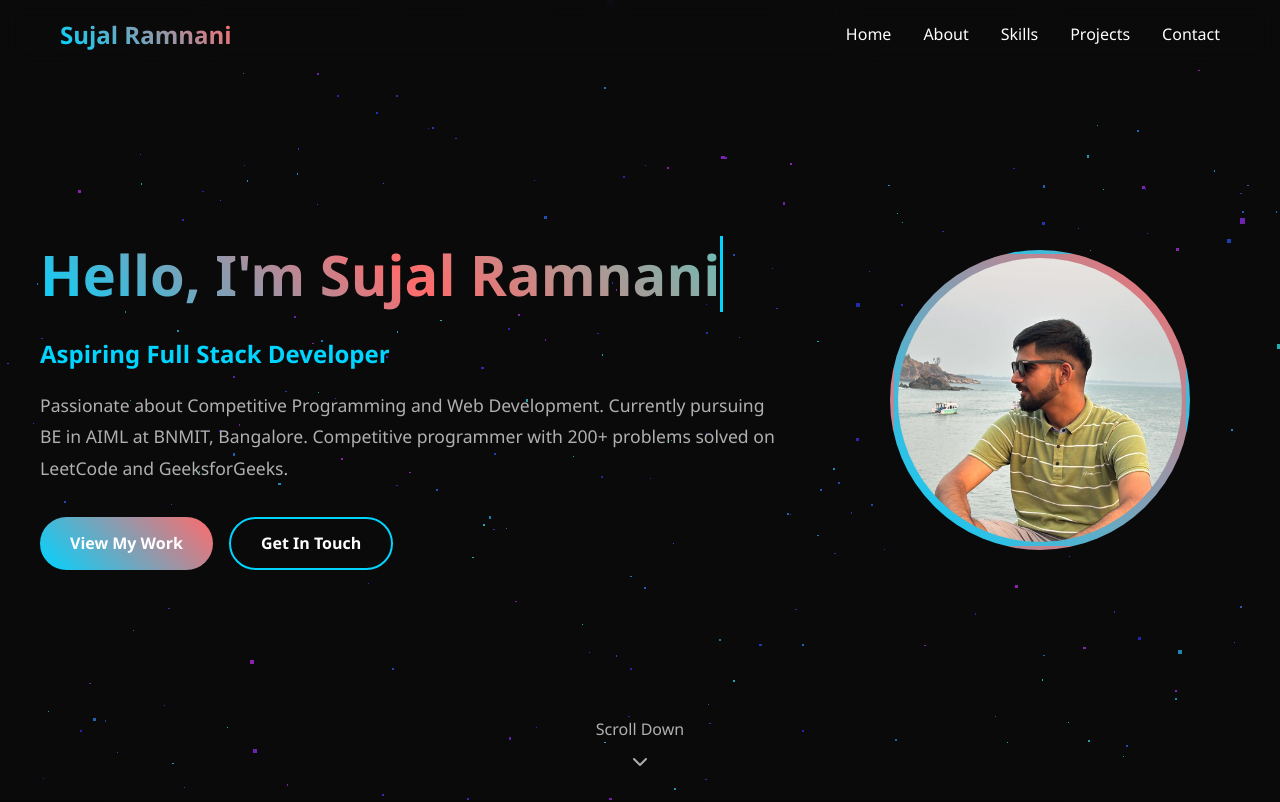
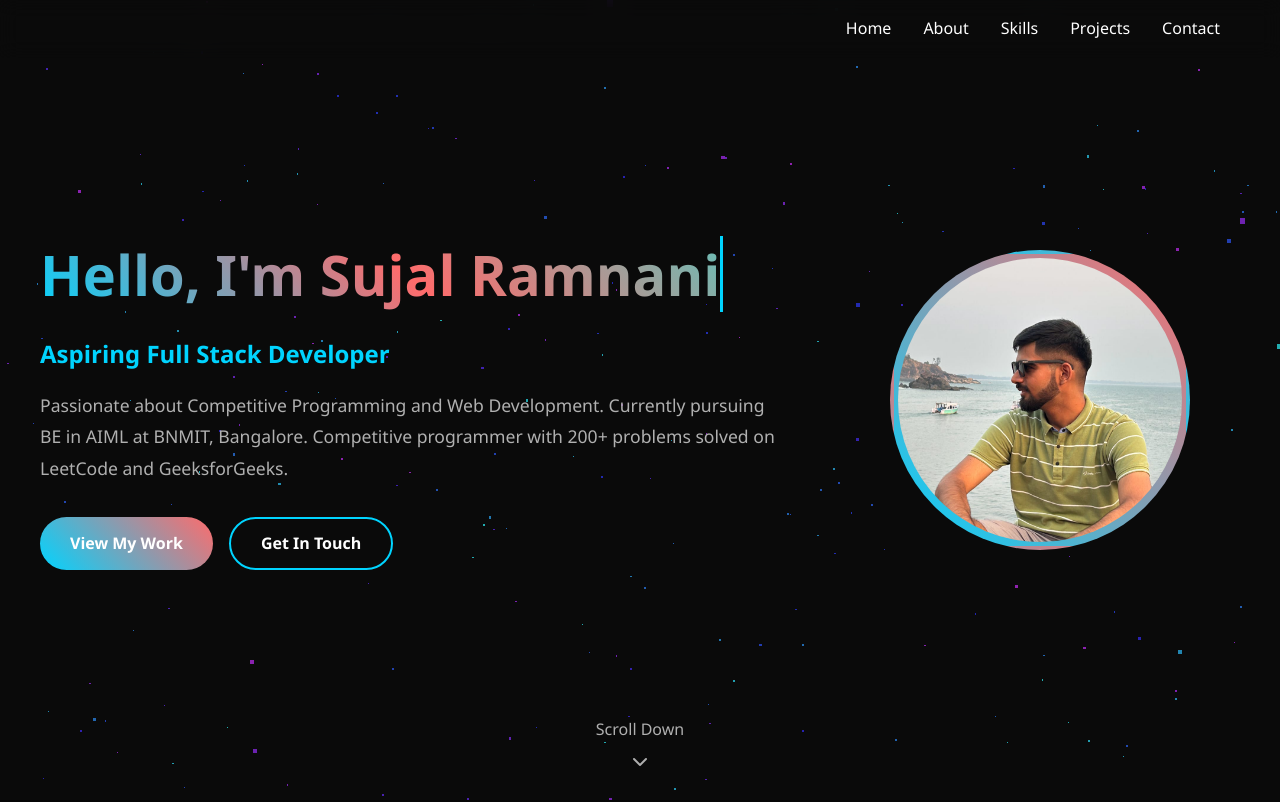
Before and after one commit to SujalRamnani/PORTFOLIO, a plain HTML site: page index.html in a window 1280 px wide. Shown: the top 802 px of the page. Drawn offline with nearby package versions, Linux system fonts and the light colour scheme; animation ran at ten frames a second.

Commit message:
Update index.html

```diff
--- a/index.html
+++ b/index.html
@@ -3,7 +3,7 @@
 <head>
     <meta charset="UTF-8">
     <meta name="viewport" content="width=device-width, initial-scale=1.0">
-    <title>Sujal Ramnani - AIML Engineer & Full Stack Developer</title>
+    <title>Sujal Ramnani -  Full Stack Developer</title>
     <link rel="stylesheet" href="style.css">
     <link href="https://cdnjs.cloudflare.com/ajax/libs/font-awesome/6.0.0/css/all.min.css" rel="stylesheet">
 </head>
@@ -12,7 +12,7 @@
     <nav class="navbar">
         <div class="nav-container">
             <div class="nav-logo">
-                <span>Sujal Ramnani</span>
+
             </div>
             <div class="nav-menu" id="nav-menu">
                 <a href="#home" class="nav-link">Home</a>
```
